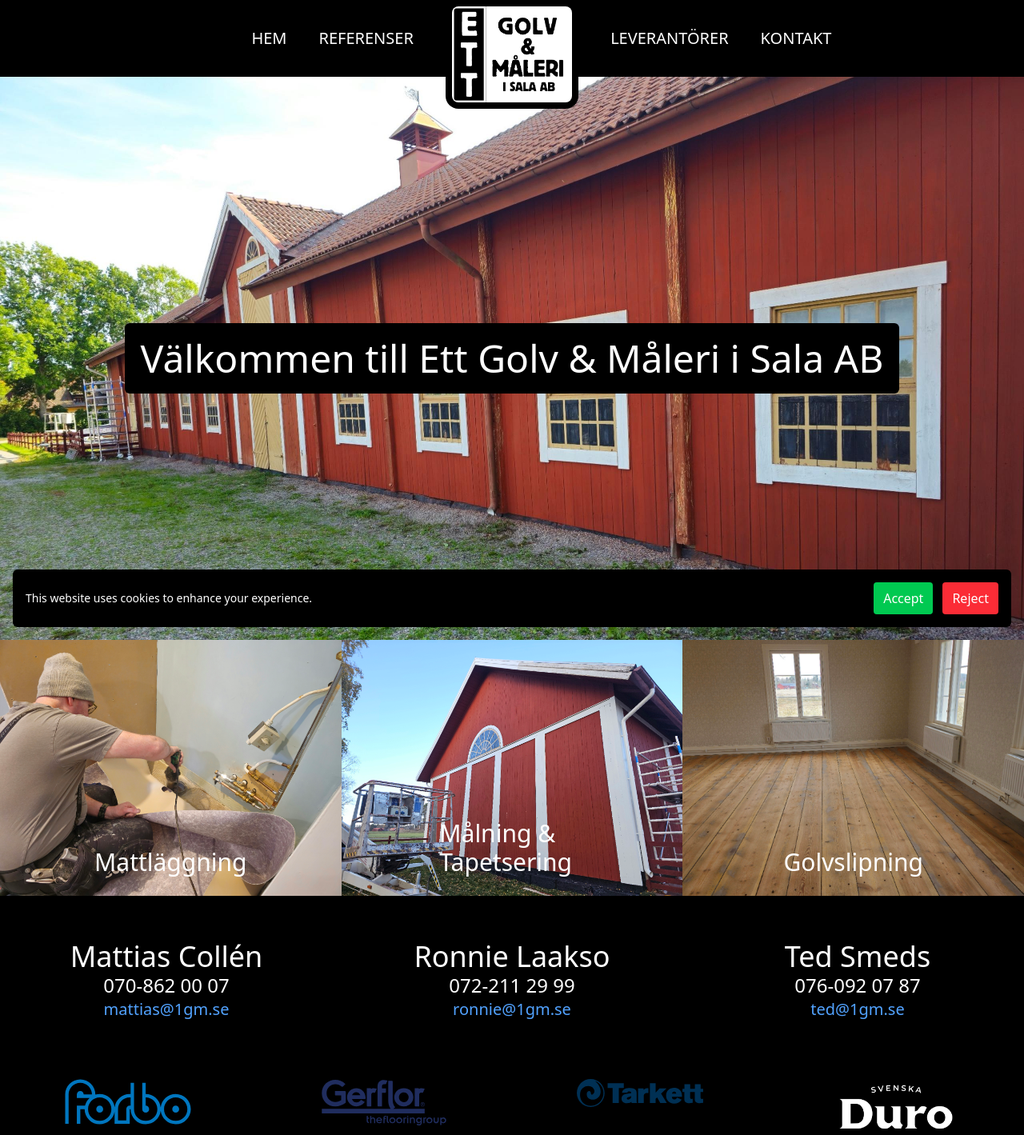
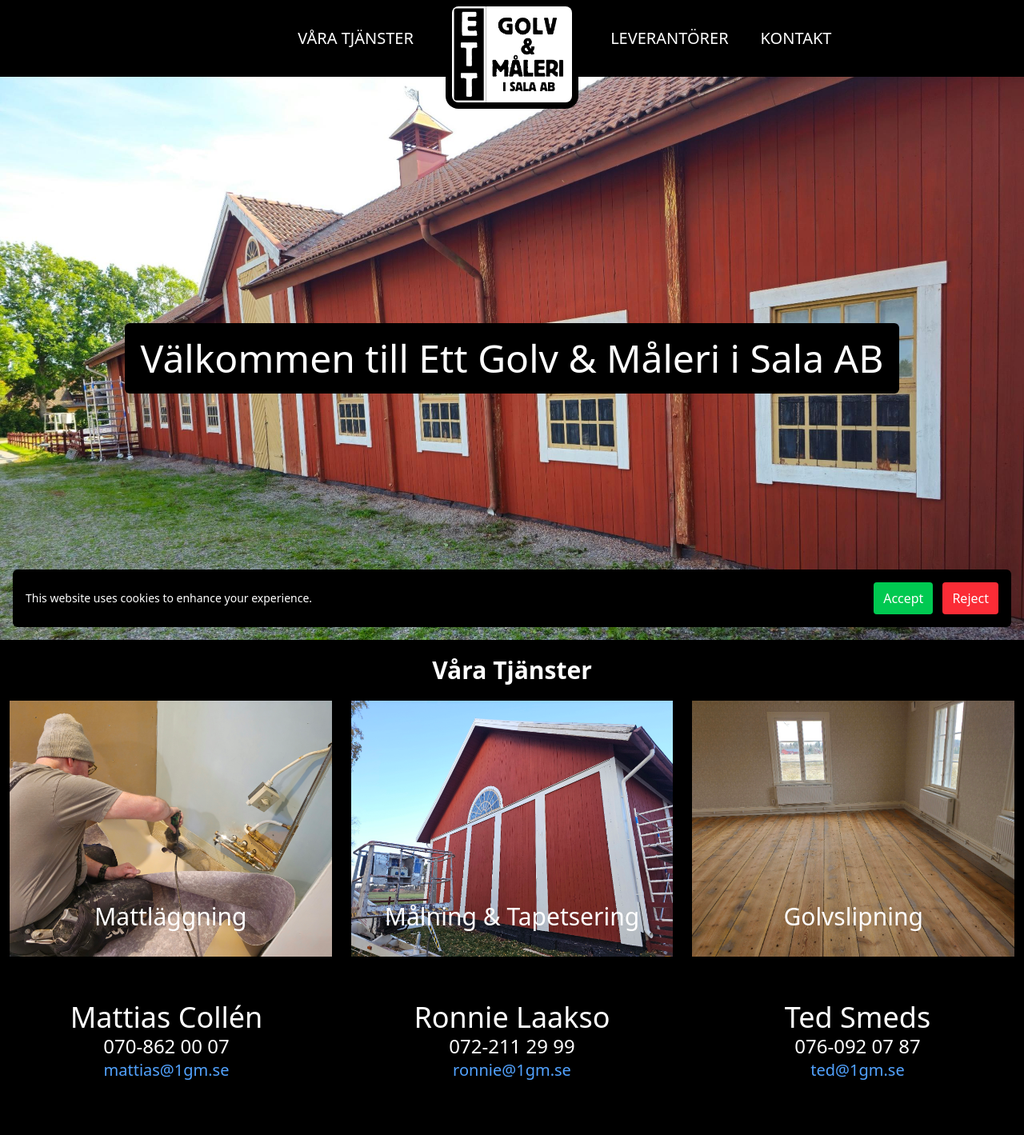
Before and after one commit to EnergyTTV/ettgmsala, a React (Vite) app: page / in a window 1280 px wide. Shown: the top 1419 px of the page at 80% size. Built offline with nearby package versions, Linux system fonts and the light colour scheme.

Commit message:
Some Small Changes

```diff
--- a/package.json
+++ b/package.json
@@ -18,7 +18,8 @@
     "react": "^19.0.0",
     "react-dom": "^19.0.0",
     "react-icons": "^5.4.0",
-    "react-router-dom": "^7.1.5"
+    "react-router-dom": "^7.1.5",
+    "swiper": "^11.2.2"
   },
   "devDependencies": {
     "@eslint/js": "^9.19.0",
--- a/src/App.jsx
+++ b/src/App.jsx
@@ -17,7 +17,7 @@
       <Routes>
         <Route path="/" element={<>
           <Hero />
-          <section id="referenser">
+          <section id="våra tjänster">
             <References />
           </section>
           <section id="kontakt">
--- a/src/NavBar.jsx
+++ b/src/NavBar.jsx
@@ -34,7 +34,7 @@
       <div className="w-full flex items-center justify-between">
         {/* Left Menu (Hidden on Mobile) */}
         <div className="hidden md:flex space-x-10 flex-1 justify-end">
-          {["hem", "referenser"].map((id) => (
+          {["våra tjänster"].map((id) => (
             <button key={id} onClick={() => handleScrollToSection(id)} className={navButton}>
               {id.toUpperCase()}
             </button>
@@ -77,7 +77,7 @@
       {/* Mobile Dropdown Menu */}
       {menuOpen && (
         <div className="absolute top-full right-0 w-1/2 bg-black text-white flex flex-col items-center space-y-4 py-4 md:hidden">
-          {["referenser", "leverantörer", "kontakt"].map((id) => (
+          {["våra tjäsnter", "leverantörer", "kontakt"].map((id) => (
             <button key={id} onClick={() => handleScrollToSection(id)} className={navButton}>
               {id.toUpperCase()}
             </button>
--- a/src/References.jsx
+++ b/src/References.jsx
@@ -13,17 +13,32 @@
   const navigate = useNavigate();
 
   return (
-    <div className="bg-black w-screen flex flex-col md:flex-row justify-between">
-      {references.map((ref, index) => (
-        <div key={index} className="relative w-full md:w-1/3 h-auto overflow-hidden" onClick={() => navigate(ref.link)} style={{ cursor: 'pointer' }}>
-          <img src={ref.src} alt={ref.caption} className="w-full h-80 object-cover" />
-          <div className="absolute bottom-4 left-1/2 transform -translate-x-1/2 bg-opacity-50 text-white px-4 py-2 text-3xl">
-            {ref.caption}
+    <div className="bg-black w-screen flex flex-col items-center">
+      <h2 className="text-white text-3xl font-bold my-5">Våra Tjänster</h2>
+      <div className="w-full flex flex-col md:flex-row justify-between">
+        {references.map((ref, index) => (
+          <div
+            key={index}
+            className="relative w-full md:w-1/3 h-auto overflow-hidden md:px-3 group"
+            onClick={() => navigate(ref.link)}
+            style={{ cursor: 'pointer' }}
+          >
+            {/* Image */}
+            <img src={ref.src} alt={ref.caption} className="w-full h-80 object-cover" />
+
+            {/* Transparent black overlay */}
+            <div className="absolute inset-0 bg-black opacity-0 group-hover:opacity-50 transition-opacity duration-300"></div>
+
+            {/* Caption */}
+            <div className="absolute bottom-4 left-1/2 transform -translate-x-1/2 text-white px-4 py-4 text-3xl w-full text-center">
+              {ref.caption}
+            </div>
           </div>
-        </div>
-      ))}
+        ))}
+      </div>
     </div>
   );
 };
 
+
 export default References;
--- a/src/pages/Mattlaggning.jsx
+++ b/src/pages/Mattlaggning.jsx
@@ -1,9 +1,10 @@
 const Mattlaggning = () => {
   return (
-    <div>
+    <div className="w-full h-screen bg-gray-100">
 
     </div>
-  )
-}
+  );
+};
 
-export default Mattlaggning
+
+export default Mattlaggning;
```
Also changed, not shown: 1 other file (tests, documents, lock files or other folders).
